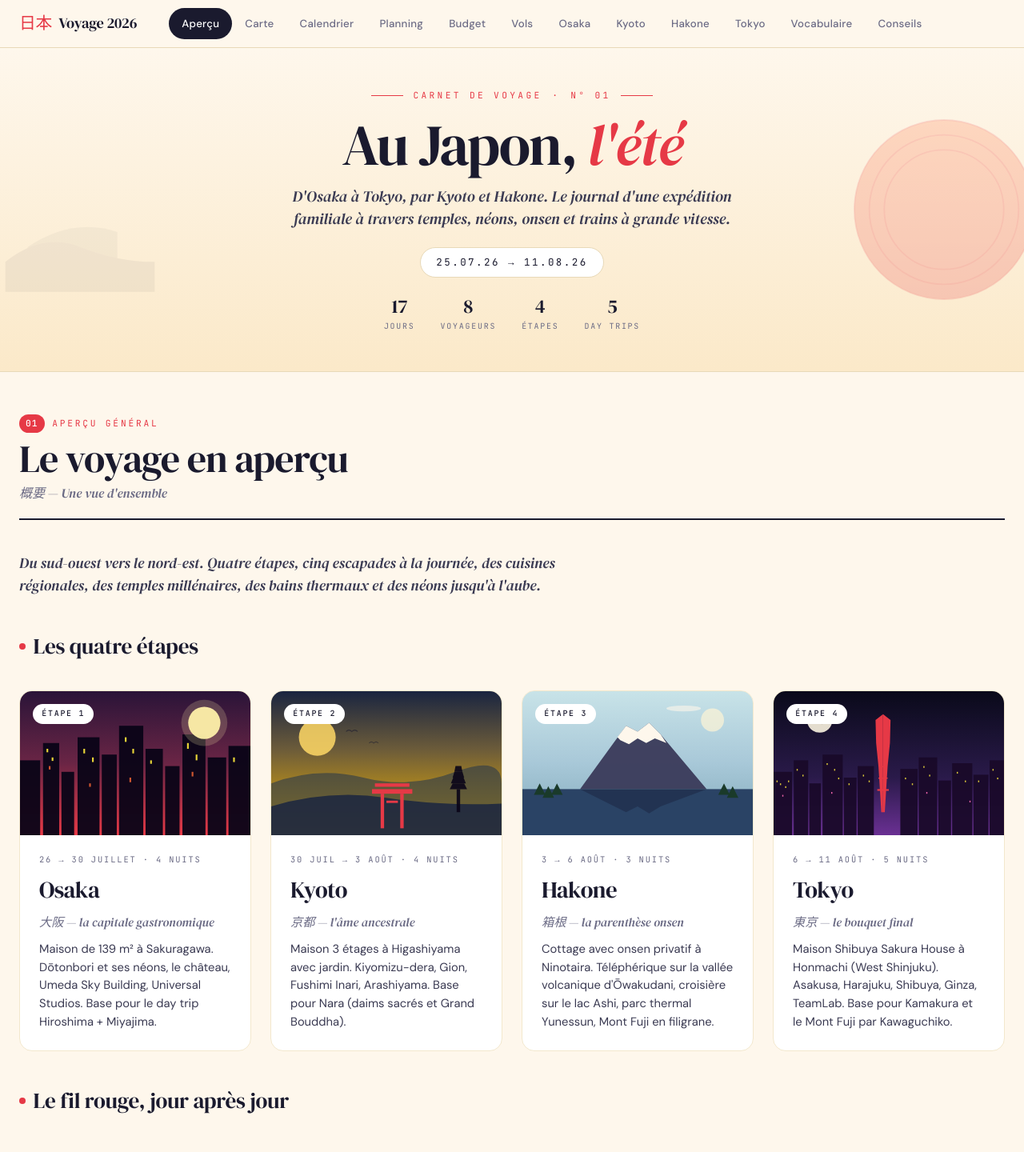
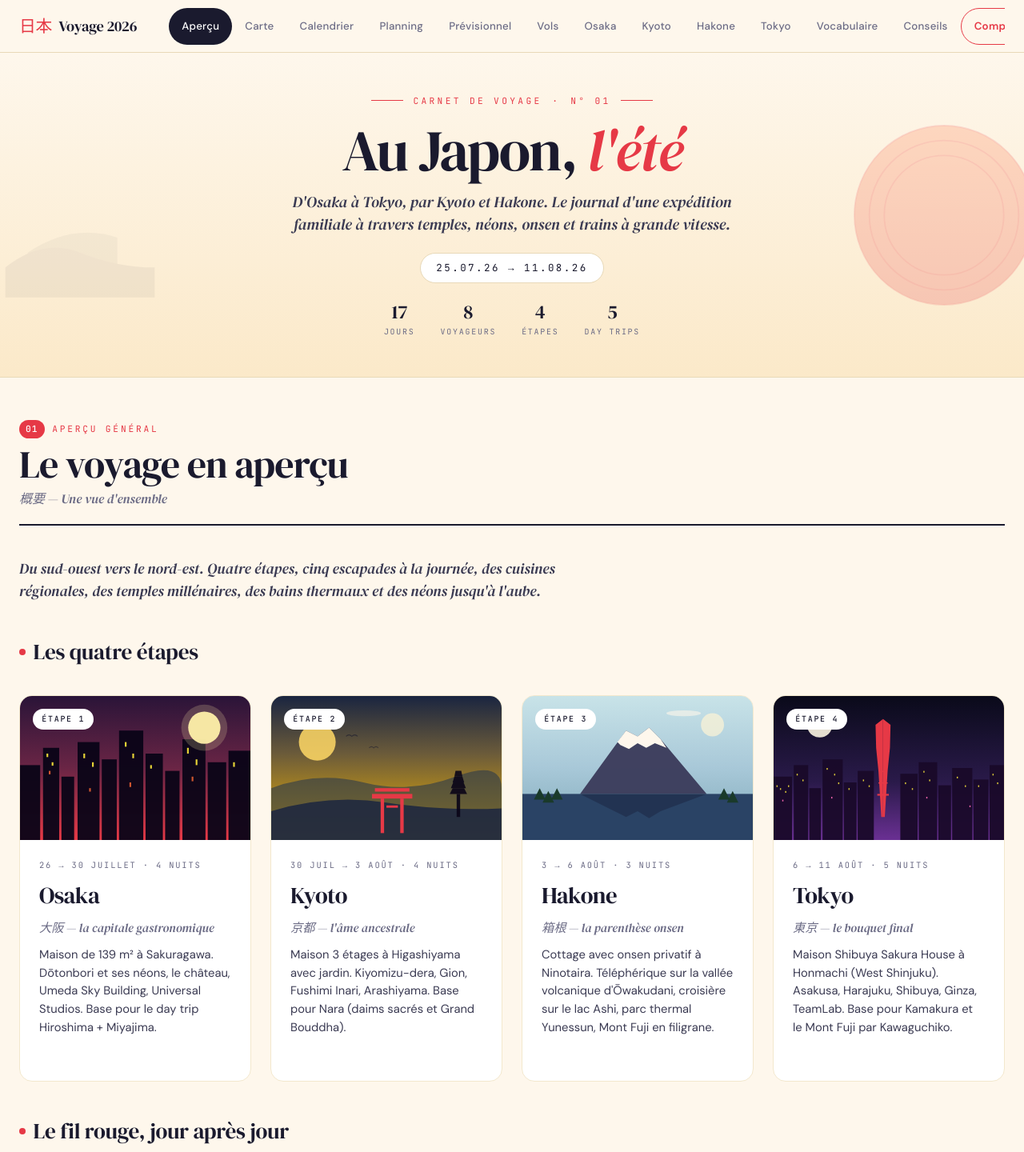
Before and after one commit to drlaboole/Japan2026, a plain HTML site: page index.html in a window 1280 px wide. Shown: the top 1440 px of the page at 80% size. Drawn offline with nearby package versions, Linux system fonts and the light colour scheme; a script that the page names is missing.

Commit message:
index.html

```diff
--- a/index.html
+++ b/index.html
@@ -130,6 +130,13 @@ nav.main-nav {
   color: var(--paper);
   background: var(--ink);
 }
+a.nav-tab { text-decoration: none; }
+a.nav-tab.external {
+  color: var(--accent);
+  font-weight: 600;
+  border: 1px solid var(--accent);
+}
+a.nav-tab.external:hover { background: var(--accent); color: var(--paper); }
 .nav-brand-mobile-trigger {
   display: none;
   background: none;
@@ -369,6 +376,24 @@ h4 {
   transform: translateY(-4px);
   box-shadow: 0 12px 32px rgba(26,26,46,0.1);
 }
+.step-card[data-jump-tab] { cursor: pointer; }
+.step-card[data-jump-tab]:hover { box-shadow: 0 16px 40px rgba(230,57,70,0.18); }
+.step-card[data-jump-tab]:focus-visible { outline: 2px solid var(--accent); outline-offset: 3px; }
+.step-card[data-jump-tab] .step-card-body::after {
+  content: '› Découvrir cette étape';
+  display: block;
+  margin-top: 0.8rem;
+  font-family: 'JetBrains Mono', monospace;
+  font-size: 0.7rem;
+  letter-spacing: 0.12em;
+  color: var(--accent);
+  text-transform: uppercase;
+  font-weight: 600;
+  opacity: 0;
+  transform: translateX(-4px);
+  transition: opacity 0.25s, transform 0.25s;
+}
+.step-card[data-jump-tab]:hover .step-card-body::after { opacity: 1; transform: translateX(0); }
 .step-card-art {
   aspect-ratio: 16/10;
   background: var(--bg-warm);
@@ -1450,7 +1475,7 @@ footer {
       <button class="nav-tab" data-tab="map">Carte</button>
       <button class="nav-tab" data-tab="calendar">Calendrier</button>
       <button class="nav-tab" data-tab="planning">Planning</button>
-      <button class="nav-tab" data-tab="budget">Budget</button>
+      <button class="nav-tab" data-tab="budget">Prévisionnel</button>
       <button class="nav-tab" data-tab="flights">Vols</button>
       <button class="nav-tab" data-tab="osaka">Osaka</button>
       <button class="nav-tab" data-tab="kyoto">Kyoto</button>
@@ -1458,6 +1483,8 @@ footer {
       <button class="nav-tab" data-tab="tokyo">Tokyo</button>
       <button class="nav-tab" data-tab="vocab">Vocabulaire</button>
       <button class="nav-tab" data-tab="tips">Conseils</button>
+      <a class="nav-tab external" href="budget.html">Comptes</a>
+      <a class="nav-tab external" href="journal.html">Journal</a>
     </div>
   </div>
 </nav>
@@ -1516,7 +1543,7 @@ footer {
   <h3>Les quatre étapes</h3>
   <div class="overview-grid">
 
-    <article class="step-card">
+    <article class="step-card" data-jump-tab="osaka" tabindex="0" role="button" aria-label="Aller à la page Osaka">
       <div class="step-card-art">
         <span class="badge">Étape 1</span>
         <svg viewBox="0 0 400 250" xmlns="http://www.w3.org/2000/svg" preserveAspectRatio="xMidYMid slice">
@@ -1574,7 +1601,7 @@ footer {
       </div>
     </article>
 
-    <article class="step-card">
+    <article class="step-card" data-jump-tab="kyoto" tabindex="0" role="button" aria-label="Aller à la page Kyoto">
       <div class="step-card-art">
         <span class="badge">Étape 2</span>
         <svg viewBox="0 0 400 250" xmlns="http://www.w3.org/2000/svg" preserveAspectRatio="xMidYMid slice">
@@ -1621,7 +1648,7 @@ footer {
       </div>
     </article>
 
-    <article class="step-card">
+    <article class="step-card" data-jump-tab="hakone" tabindex="0" role="button" aria-label="Aller à la page Hakone">
       <div class="step-card-art">
         <span class="badge">Étape 3</span>
         <svg viewBox="0 0 400 250" xmlns="http://www.w3.org/2000/svg" preserveAspectRatio="xMidYMid slice">
@@ -1664,7 +1691,7 @@ footer {
       </div>
     </article>
 
-    <article class="step-card">
+    <article class="step-card" data-jump-tab="tokyo" tabindex="0" role="button" aria-label="Aller à la page Tokyo">
       <div class="step-card-art">
         <span class="badge">Étape 4</span>
         <svg viewBox="0 0 400 250" xmlns="http://www.w3.org/2000/svg" preserveAspectRatio="xMidYMid slice">
@@ -3842,9 +3869,25 @@ footer {
 // ============================
 // TABS
 // ============================
-const tabs = document.querySelectorAll('.nav-tab');
+const tabs = document.querySelectorAll('.nav-tab:not(.external)');
 const panels = document.querySelectorAll('.tab-panel');
 const mapsInitialized = {};
+
+function switchToTab(target) {
+  const tab = document.querySelector(`.nav-tab[data-tab="${target}"]`);
+  if (!tab) return;
+  tab.click();
+}
+
+// Make home-page step cards clickable → switch to escale tab
+document.querySelectorAll('.step-card[data-jump-tab]').forEach(card => {
+  const target = card.dataset.jumpTab;
+  const go = () => switchToTab(target);
+  card.addEventListener('click', go);
+  card.addEventListener('keydown', (e) => {
+    if (e.key === 'Enter' || e.key === ' ') { e.preventDefault(); go(); }
+  });
+});
 
 tabs.forEach(tab => {
   tab.addEventListener('click', () => {
```
